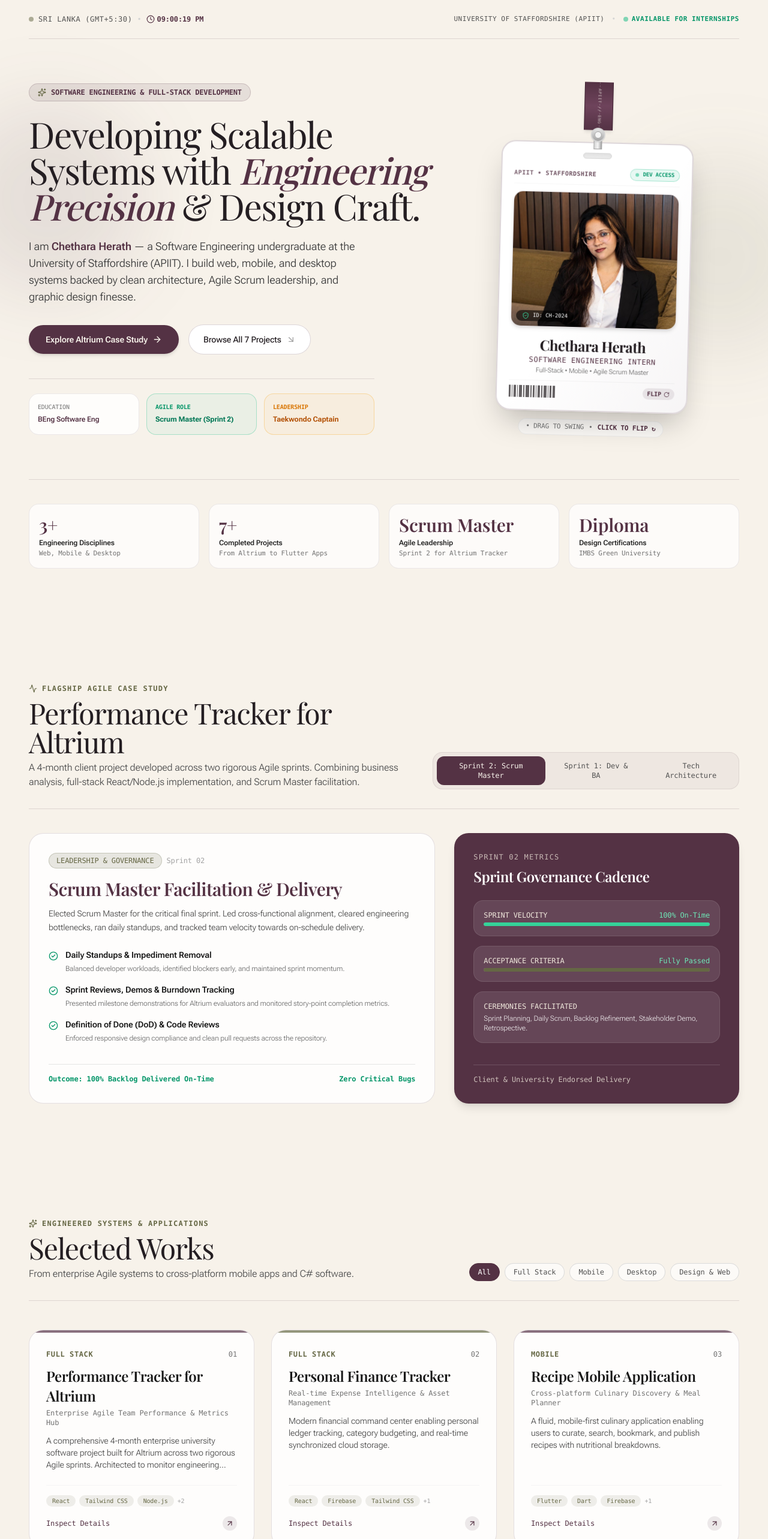
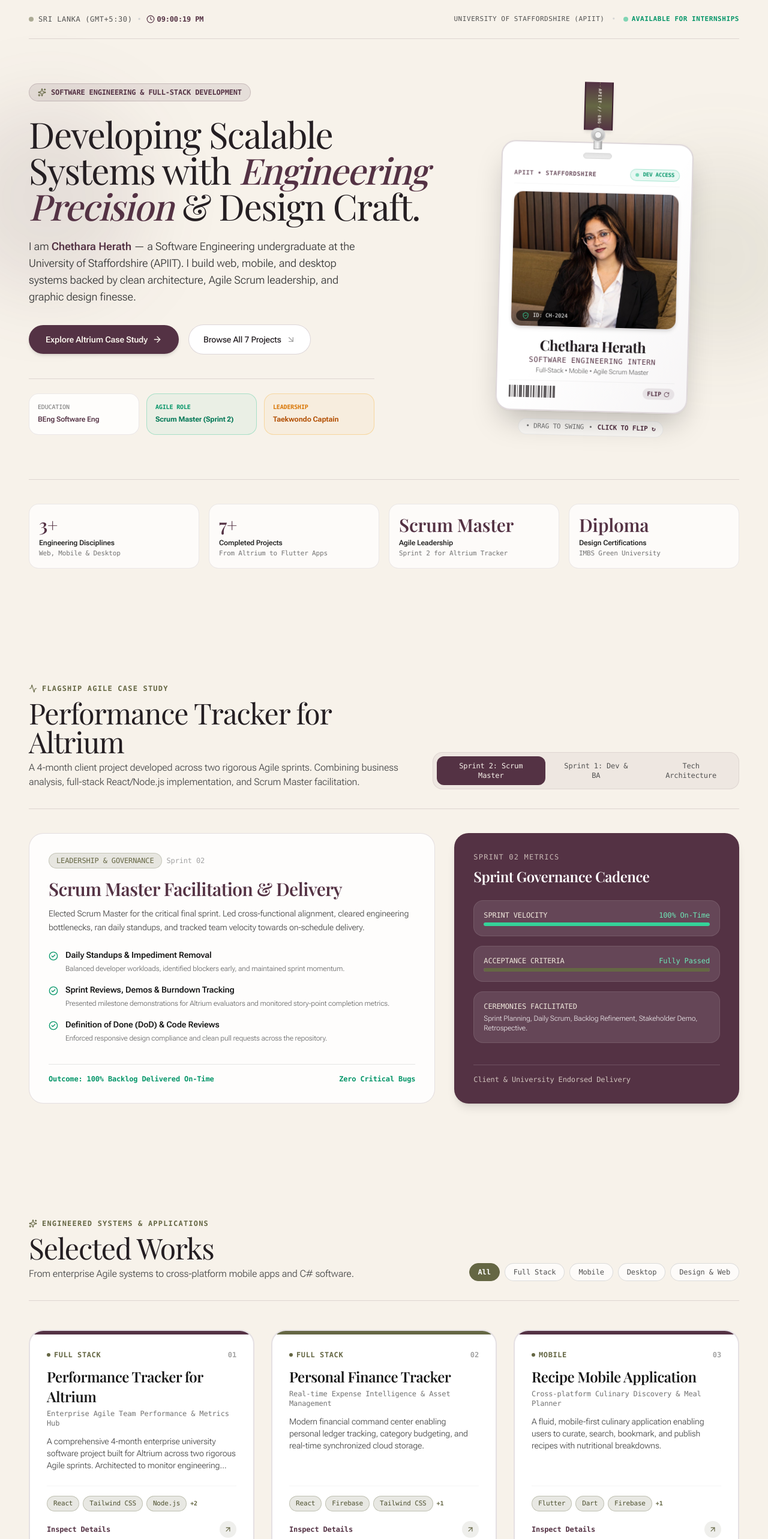
Before and after one commit to chetharaherath-creator/portfolio, a React (Vite) app: page / in a window 1280 px wide. Shown: the part 120-2686 px from the top of the page at 60% size. Built offline with nearby package versions, Linux system fonts and the light colour scheme; a web font is replaced by a local one.

Commit message:
Prominently apply Pantone Olive Drab across project card tags, skills bars, and marquee ticker

```diff
--- a/src/components/AltriumDeepDive.tsx
+++ b/src/components/AltriumDeepDive.tsx
@@ -38,8 +38,8 @@ export const AltriumDeepDive: React.FC = () => {
               onClick={() => setActiveTab('sprint1')}
               className={`px-4 py-2 rounded-xl text-xs font-mono font-medium transition-all ${
                 activeTab === 'sprint1'
-                  ? 'bg-[#543244] text-[#F7F2EA] shadow-xs'
-                  : 'text-neutral-600 dark:text-neutral-300 hover:text-[#543244]'
+                  ? 'bg-[#656744] text-white shadow-xs font-semibold'
+                  : 'text-neutral-600 dark:text-neutral-300 hover:text-[#656744]'
               }`}
             >
               Sprint 1: Dev & BA
--- a/src/components/InteractiveBadge.tsx
+++ b/src/components/InteractiveBadge.tsx
@@ -57,10 +57,10 @@ export const InteractiveBadge: React.FC = () => {
       >
         {/* Fabric Lanyard Ribbon hanging from top */}
         <div className="relative z-20 flex flex-col items-center -mb-3 pointer-events-none">
-          {/* Ribbon Strap */}
-          <div className="w-10 sm:w-12 h-16 sm:h-20 bg-gradient-to-b from-[#543244] via-[#6E435B] to-[#543244] shadow-md relative overflow-hidden flex items-center justify-center border-x border-[#3C1F2F]">
-            <div className="absolute inset-y-0 w-1 border-r border-dashed border-white/20" />
-            <span className="text-[7px] font-mono tracking-widest text-[#F7F2EA]/60 uppercase rotate-90 whitespace-nowrap">
+          {/* Ribbon Strap with Plum & Olive Stitching */}
+          <div className="w-10 sm:w-12 h-16 sm:h-20 bg-gradient-to-b from-[#543244] via-[#656744] to-[#543244] shadow-md relative overflow-hidden flex items-center justify-center border-x-2 border-[#3C1F2F]">
+            <div className="absolute inset-y-0 w-1 border-r border-dashed border-[#B5BC7E]/40" />
+            <span className="text-[7px] font-mono font-bold tracking-widest text-[#F7F2EA]/90 uppercase rotate-90 whitespace-nowrap">
               APIIT // ENG
             </span>
           </div>
--- a/src/components/ProjectsSection.tsx
+++ b/src/components/ProjectsSection.tsx
@@ -19,7 +19,7 @@ export const ProjectsSection: React.FC = () => {
         {/* Section Header */}
         <div className="flex flex-col md:flex-row md:items-end justify-between gap-6 pb-8 border-b border-[#543244]/15 dark:border-white/10">
           <div>
-            <div className="flex items-center gap-2 text-xs font-mono tracking-widest uppercase text-[#656744] font-semibold mb-2">
+            <div className="flex items-center gap-2 text-xs font-mono tracking-widest uppercase text-[#656744] dark:text-[#B5BC7E] font-bold mb-2">
               <Sparkles className="w-3.5 h-3.5" />
               <span>Engineered Systems & Applications</span>
             </div>
@@ -39,8 +39,8 @@ export const ProjectsSection: React.FC = () => {
                 onClick={() => setFilter(cat)}
                 className={`px-3.5 py-1.5 rounded-full text-xs font-mono transition-all border ${
                   filter === cat
-                    ? 'bg-[#543244] text-white border-[#543244] shadow-xs'
-                    : 'bg-white/60 dark:bg-white/5 text-neutral-600 dark:text-neutral-300 border-neutral-300/80 dark:border-white/10 hover:border-[#543244]'
+                    ? 'bg-[#656744] text-white border-[#656744] shadow-xs font-semibold'
+                    : 'bg-white/70 dark:bg-white/5 text-neutral-600 dark:text-neutral-300 border-neutral-300/80 dark:border-white/10 hover:border-[#656744] hover:text-[#656744]'
                 }`}
               >
                 {cat}
@@ -51,7 +51,9 @@ export const ProjectsSection: React.FC = () => {
 
         {/* Project Cards Grid */}
         <div className="mt-12 grid grid-cols-1 md:grid-cols-2 lg:grid-cols-3 gap-7">
-          {filteredProjects.map((project, index) => (
+          {filteredProjects.map((project, index) => {
+            const isOliveAccent = index % 2 === 1;
+            return (
               <motion.div
                 key={project.id}
                 layout
@@ -59,25 +61,27 @@ export const ProjectsSection: React.FC = () => {
                 animate={{ opacity: 1, y: 0 }}
                 exit={{ opacity: 0, scale: 0.98 }}
                 transition={{ duration: 0.25, delay: index * 0.04 }}
-              whileHover={{ y: -4, transition: { duration: 0.2 } }}
+                whileHover={{ y: -5, transition: { duration: 0.2 } }}
                 onClick={() => setSelectedProject(project)}
-              className="cursor-pointer group flex flex-col justify-between rounded-3xl p-6 sm:p-7 bg-white/85 dark:bg-[#1D181B] border border-[#543244]/15 dark:border-white/10 shadow-xs hover:shadow-md hover:border-[#543244]/40 dark:hover:border-[#CE8CAE]/40 transition-all relative overflow-hidden"
+                className="cursor-pointer group flex flex-col justify-between rounded-3xl p-6 sm:p-7 bg-white dark:bg-[#1D181B] border-2 border-[#543244]/15 dark:border-white/10 shadow-xs hover:shadow-xl hover:border-[#656744] dark:hover:border-[#B5BC7E] transition-all relative overflow-hidden"
               >
-              {/* Subtle top accent */}
+                {/* Top Accent Stripe: Alternating Olive Drab & Plum Wine */}
                 <div
-                className="absolute top-0 left-0 right-0 h-1 opacity-70 group-hover:h-1.5 transition-all"
-                style={{ backgroundColor: project.accentColor || '#543244' }}
+                  className="absolute top-0 left-0 right-0 h-1.5 transition-all group-hover:h-2"
+                  style={{ backgroundColor: isOliveAccent ? '#656744' : '#543244' }}
                 />
 
                 <div>
-                <div className="flex items-center justify-between text-xs font-mono text-neutral-500 mb-3 pt-1">
-                  <span className="uppercase tracking-wider font-semibold text-[#656744]">
+                  {/* Category & Index Header in Olive Drab */}
+                  <div className="flex items-center justify-between text-xs font-mono mb-3 pt-1">
+                    <span className="uppercase tracking-wider font-bold text-[#656744] dark:text-[#B5BC7E] flex items-center gap-1.5">
+                      <span className="w-1.5 h-1.5 rounded-full bg-[#656744] dark:bg-[#B5BC7E]" />
                       {project.category}
                     </span>
-                  <span>{`0${index + 1}`}</span>
+                    <span className="text-neutral-400 font-bold">{`0${index + 1}`}</span>
                   </div>
 
-                <h3 className="font-serif text-2xl font-semibold text-neutral-900 dark:text-neutral-100 group-hover:text-[#543244] dark:group-hover:text-[#EFE7DB] transition-colors leading-snug">
+                  <h3 className="font-serif text-2xl font-semibold text-neutral-900 dark:text-neutral-100 group-hover:text-[#543244] dark:group-hover:text-[#E8A5C5] transition-colors leading-snug">
                     {project.title}
                   </h3>
 
@@ -90,33 +94,36 @@ export const ProjectsSection: React.FC = () => {
                   </p>
                 </div>
 
-              {/* Bottom Tags */}
+                {/* Bottom Tech Tags in Rich Olive Drab */}
                 <div className="mt-6 pt-4 border-t border-neutral-100 dark:border-white/5">
                   <div className="flex flex-wrap gap-1.5 mb-4">
                     {project.tags.slice(0, 3).map((tag) => (
                       <span
                         key={tag}
-                      className="px-2.5 py-0.5 rounded-full text-[10px] font-mono bg-[#656744]/10 text-[#656744] dark:text-[#A7AA79]"
+                        className="px-2.5 py-1 rounded-full text-[11px] font-mono font-medium bg-[#656744]/15 dark:bg-[#656744]/25 text-[#4E5130] dark:text-[#D5DBA6] border border-[#656744]/30"
                       >
                         {tag}
                       </span>
                     ))}
                     {project.tags.length > 3 && (
-                    <span className="text-[10px] font-mono text-neutral-400 self-center">
+                      <span className="text-[10px] font-mono text-[#656744] dark:text-[#B5BC7E] font-semibold self-center">
                         +{project.tags.length - 3}
                       </span>
                     )}
                   </div>
 
-                <div className="flex items-center justify-between text-xs font-mono font-medium text-[#543244] dark:text-[#EFE7DB]">
-                  <span>Inspect Details</span>
-                  <div className="w-6 h-6 rounded-full bg-[#543244]/10 dark:bg-white/10 flex items-center justify-center group-hover:bg-[#543244] group-hover:text-white transition-colors">
+                  <div className="flex items-center justify-between text-xs font-mono font-semibold text-[#543244] dark:text-[#EFE7DB]">
+                    <span className="group-hover:text-[#656744] dark:group-hover:text-[#B5BC7E] transition-colors">
+                      Inspect Details
+                    </span>
+                    <div className="w-7 h-7 rounded-full bg-[#656744]/10 dark:bg-white/10 flex items-center justify-center text-[#656744] dark:text-[#B5BC7E] group-hover:bg-[#656744] group-hover:text-white transition-all shadow-xs">
                       <ArrowUpRight className="w-3.5 h-3.5" />
                     </div>
                   </div>
                 </div>
               </motion.div>
-          ))}
+            );
+          })}
         </div>
 
         {/* Modal Drawer */}
@@ -128,22 +135,24 @@ export const ProjectsSection: React.FC = () => {
                 animate={{ opacity: 1, scale: 1 }}
                 exit={{ opacity: 0, scale: 0.96 }}
                 transition={{ duration: 0.2 }}
-                className="relative w-full max-w-2xl bg-[#F7F2EA] dark:bg-[#1D181B] rounded-3xl p-6 sm:p-8 shadow-2xl border border-[#543244]/20 dark:border-white/15 my-8 max-h-[90vh] overflow-y-auto"
+                className="relative w-full max-w-2xl bg-[#F7F2EA] dark:bg-[#1D181B] rounded-3xl p-6 sm:p-8 shadow-2xl border-2 border-[#656744]/30 dark:border-white/15 my-8 max-h-[90vh] overflow-y-auto"
               >
                 <button
                   onClick={() => setSelectedProject(null)}
-                  className="absolute top-6 right-6 p-2 rounded-full bg-white/80 dark:bg-white/10 hover:bg-[#543244] hover:text-white transition-colors"
+                  className="absolute top-6 right-6 p-2 rounded-full bg-white/80 dark:bg-white/10 hover:bg-[#656744] hover:text-white transition-colors"
                 >
                   <X className="w-4 h-4" />
                 </button>
 
                 <div className="pr-12">
-                  <div className="flex items-center gap-2 text-xs font-mono uppercase tracking-wider text-[#656744] font-semibold mb-2">
-                    <span>{selectedProject.category}</span>
+                  <div className="flex items-center gap-2 text-xs font-mono uppercase tracking-wider text-[#656744] dark:text-[#B5BC7E] font-bold mb-2">
+                    <span className="px-2.5 py-0.5 rounded-full bg-[#656744]/15 border border-[#656744]/30">
+                      {selectedProject.category}
+                    </span>
                     <span>•</span>
                     <span>{selectedProject.role || 'Software Project'}</span>
                   </div>
-                  <h3 className="font-serif text-3xl font-semibold text-[#543244] dark:text-[#F7F2EA]">
+                  <h3 className="font-serif text-3xl font-semibold text-[#241E22] dark:text-[#F7F2EA]">
                     {selectedProject.title}
                   </h3>
                   <p className="text-xs font-mono text-neutral-500 mt-1">
@@ -152,7 +161,7 @@ export const ProjectsSection: React.FC = () => {
                 </div>
 
                 <div className="mt-6 pt-4 border-t border-neutral-200 dark:border-neutral-800">
-                  <h4 className="text-xs font-mono uppercase tracking-wider text-neutral-500 mb-2">
+                  <h4 className="text-xs font-mono uppercase tracking-wider text-[#656744] dark:text-[#B5BC7E] font-bold mb-2">
                     Project Overview
                   </h4>
                   <p className="text-sm text-neutral-700 dark:text-neutral-300 font-light leading-relaxed">
@@ -161,13 +170,13 @@ export const ProjectsSection: React.FC = () => {
                 </div>
 
                 <div className="mt-6">
-                  <h4 className="text-xs font-mono uppercase tracking-wider text-neutral-500 mb-3">
+                  <h4 className="text-xs font-mono uppercase tracking-wider text-[#656744] dark:text-[#B5BC7E] font-bold mb-3">
                     Key Contributions & Specifications
                   </h4>
                   <div className="space-y-2.5">
                     {selectedProject.highlights.map((h, i) => (
                       <div key={i} className="flex items-start gap-2.5 text-xs sm:text-sm text-neutral-700 dark:text-neutral-300 font-light">
-                        <CheckCircle className="w-4 h-4 text-[#656744] shrink-0 mt-0.5" />
+                        <CheckCircle className="w-4 h-4 text-[#656744] dark:text-[#B5BC7E] shrink-0 mt-0.5" />
                         <span>{h}</span>
                       </div>
                     ))}
@@ -175,14 +184,14 @@ export const ProjectsSection: React.FC = () => {
                 </div>
 
                 <div className="mt-6 pt-4 border-t border-neutral-200 dark:border-neutral-800">
-                  <h4 className="text-xs font-mono uppercase tracking-wider text-neutral-500 mb-3">
+                  <h4 className="text-xs font-mono uppercase tracking-wider text-[#656744] dark:text-[#B5BC7E] font-bold mb-3">
                     Technologies Applied
                   </h4>
                   <div className="flex flex-wrap gap-2">
                     {selectedProject.tags.map((t) => (
                       <span
                         key={t}
-                        className="px-3 py-1 rounded-full text-xs font-mono bg-white dark:bg-white/10 border border-neutral-200 dark:border-white/10 text-neutral-800 dark:text-neutral-200"
+                        className="px-3 py-1 rounded-full text-xs font-mono font-medium bg-[#656744]/15 dark:bg-[#656744]/25 text-[#4A4C2E] dark:text-[#D5DBA6] border border-[#656744]/35"
                       >
                         {t}
                       </span>
@@ -195,7 +204,7 @@ export const ProjectsSection: React.FC = () => {
                     href={portfolioData.personal.github}
                     target="_blank"
                     rel="noopener noreferrer"
-                    className="inline-flex items-center gap-1.5 text-xs font-mono text-neutral-600 dark:text-neutral-400 hover:text-[#543244]"
+                    className="inline-flex items-center gap-1.5 text-xs font-mono text-[#656744] dark:text-[#B5BC7E] hover:underline font-semibold"
                   >
                     <FolderGit2 className="w-4 h-4" />
                     <span>View GitHub Repositories</span>
@@ -203,7 +212,7 @@ export const ProjectsSection: React.FC = () => {
 
                   <button
                     onClick={() => setSelectedProject(null)}
-                    className="px-5 py-2 rounded-full bg-[#543244] text-[#F7F2EA] text-xs font-mono font-medium hover:bg-[#3C1F2F] transition-colors"
+                    className="px-5 py-2 rounded-full bg-[#656744] text-white text-xs font-mono font-semibold hover:bg-[#4E5032] transition-colors shadow-sm"
                   >
                     Close
                   </button>
```
Also changed, not shown: src/components/SkillsMarquee.tsx (+29 -25 lines). Lines whose indentation alone changed are shown as unchanged.
